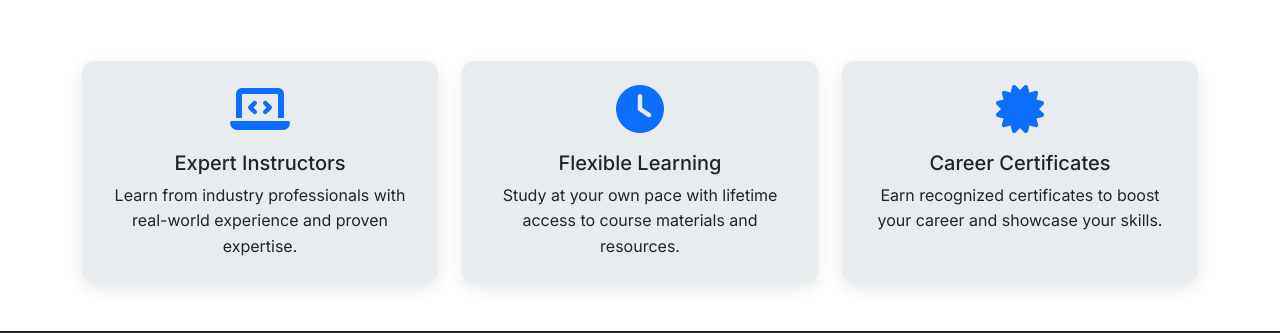
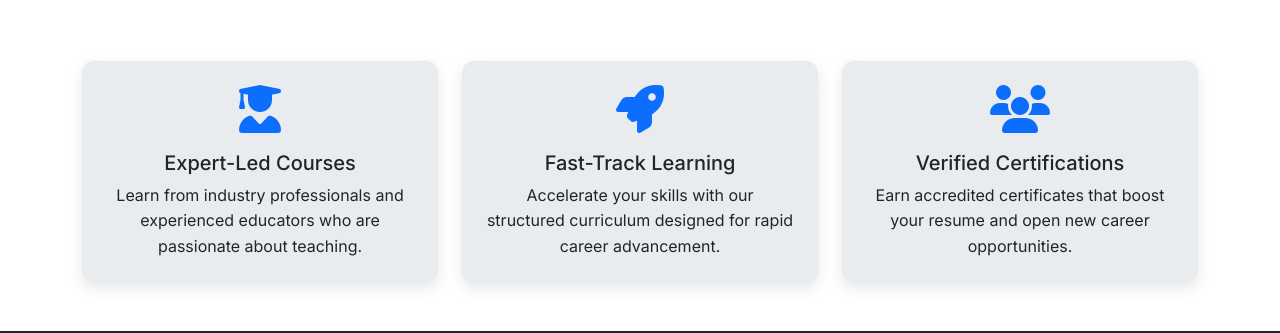
Before and after one commit to TsegayIS122123/EduTech_Academy, a plain HTML site: page index.html in a window 1280 px wide. Shown: the part 683-1016 px from the top of the page. Drawn offline with nearby package versions, Linux system fonts and the light colour scheme.

Commit message:
feets:update the icons

```diff
--- a/index.html
+++ b/index.html
@@ -63,10 +63,10 @@
         <div class="card feature-card h-100">
           <div class="card-body text-center p-4">
             <div class="feature-icon mb-3">
-              <i class="fas fa-laptop-code fa-3x text-primary"></i>
+              <i class="fas fa-user-graduate fa-3x text-primary"></i>
             </div>
-            <h5 class="card-title">Expert Instructors</h5>
-            <p class="card-text">Learn from industry professionals with real-world experience and proven expertise.</p>
+            <h5 class="card-title">Expert-Led Courses</h5>
+            <p class="card-text">Learn from industry professionals and experienced educators who are passionate about teaching.</p>
           </div>
         </div>
       </div>
@@ -75,10 +75,10 @@
         <div class="card feature-card h-100">
           <div class="card-body text-center p-4">
             <div class="feature-icon mb-3">
-              <i class="fas fa-clock fa-3x text-primary"></i>
+              <i class="fas fa-rocket fa-3x text-primary"></i>
             </div>
-            <h5 class="card-title">Flexible Learning</h5>
-            <p class="card-text">Study at your own pace with lifetime access to course materials and resources.</p>
+            <h5 class="card-title">Fast-Track Learning</h5>
+            <p class="card-text">Accelerate your skills with our structured curriculum designed for rapid career advancement.</p>
           </div>
         </div>
       </div>
@@ -87,10 +87,10 @@
         <div class="card feature-card h-100">
           <div class="card-body text-center p-4">
             <div class="feature-icon mb-3">
-              <i class="fas fa-certificate fa-3x text-primary"></i>
+              <i class="fas fa-users fa-3x text-primary""></i>
             </div>
-            <h5 class="card-title">Career Certificates</h5>
-            <p class="card-text">Earn recognized certificates to boost your career and showcase your skills.</p>
+            <h5 class="card-title">Verified Certifications</h5>
+            <p class="card-text">Earn accredited certificates that boost your resume and open new career opportunities.</p>
           </div>
         </div>
       </div>
--- a/style.css
+++ b/style.css
@@ -12,7 +12,7 @@ body {
 
 /* Hero Section Styling */
 .hero-section {
-    background: linear-gradient(rgba(0, 0, 0, 0.6), rgba(0, 0, 0, 0.6)),
+    background: linear-gradient(rgba(0, 0, 0, 0), rgba(0, 0, 0, 0.6)),
                 url('https://images.unsplash.com/photo-1504384308090-c894fdcc538d?ixlib=rb-4.0.3&auto=format&fit=crop&w=1200&q=80') no-repeat center center; /* Linked Image URL */
     background-size: cover;
     height: 70vh; /* Responsive height */
```
